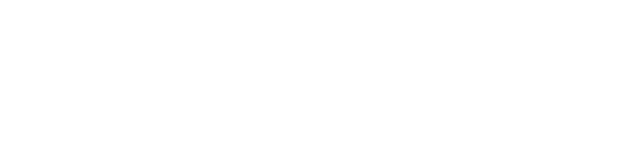
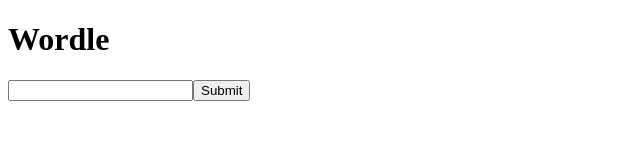
Before and after one commit to plxnetarium/Wordle, a plain HTML site: page index.html in a window 1280 px wide. Shown: the whole page, without its empty margins (0-640 px from the left). Drawn offline with Linux system fonts and the light colour scheme.

Commit message:
Edited README file

```diff
--- a/index.html
+++ b/index.html
@@ -8,6 +8,8 @@
     <title>Wordle</title>
 </head>
 <body>
+    <h1>Wordle</h1>
+    <input type="text" name="input word" maxlength="5" id="userInput"><button>Submit</button>
 
 </body>
 </html>
```
Also changed, not shown: README.md.
